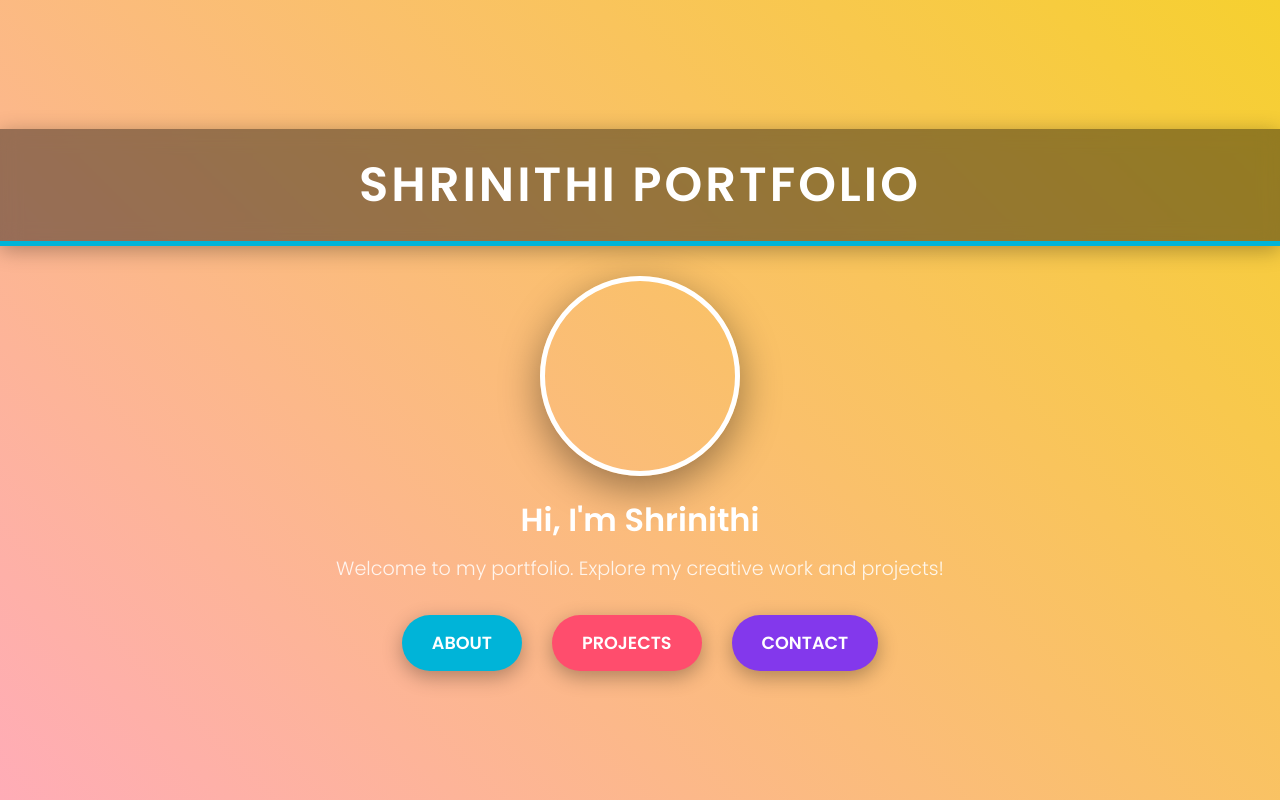
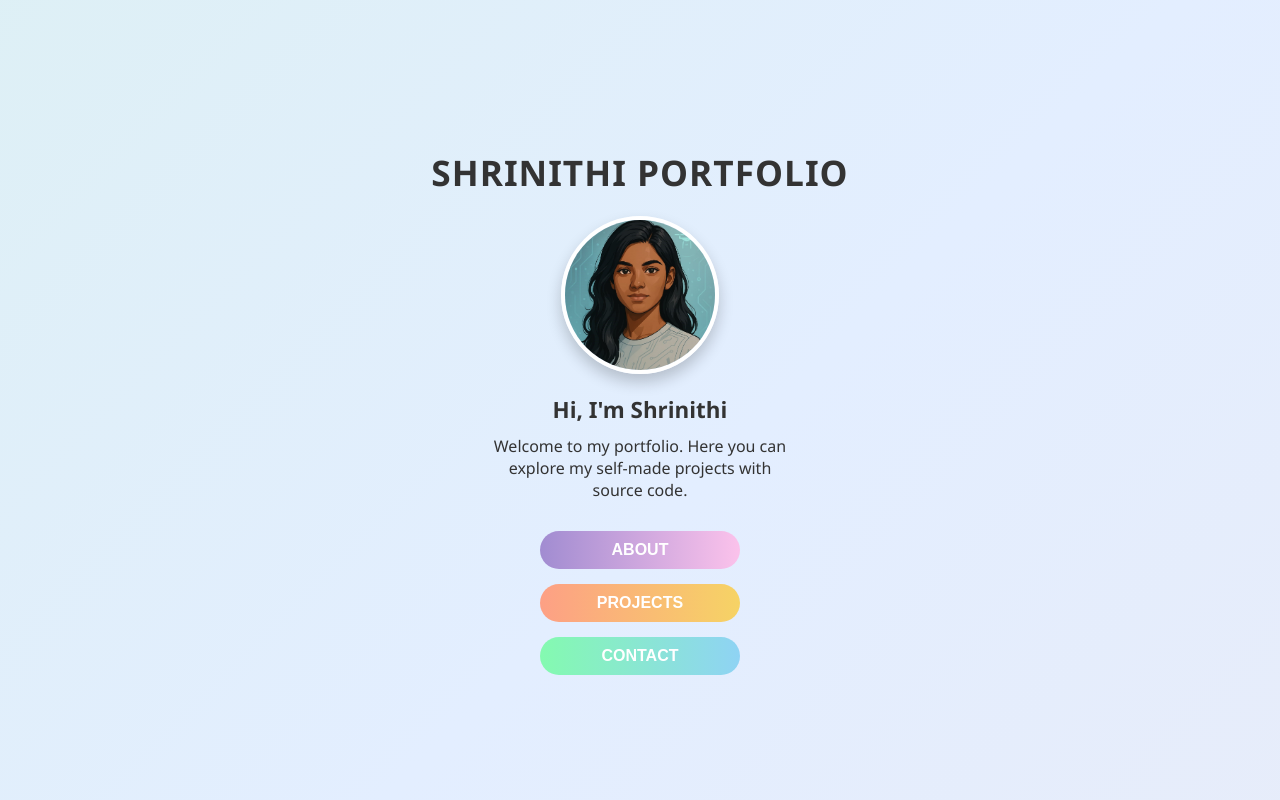
Before and after one commit to Shrinithipalaniappan8652/portfolio-shrinithi, a plain HTML site: page index.html in a window 1280 px wide. Drawn offline with Linux system fonts and the light colour scheme.

Commit message:
index.html

```diff
--- a/index.html
+++ b/index.html
@@ -2,206 +2,124 @@
 <html lang="en">
 <head>
   <meta charset="UTF-8" />
+  <meta name="viewport" content="width=device-width, initial-scale=1.0"/>
   <title>Shrinithi Portfolio</title>
-  <meta name="viewport" content="width=device-width, initial-scale=1.0" />
-  <link href="https://fonts.googleapis.com/css2?family=Poppins:wght@300;600&display=swap" rel="stylesheet" />
   <style>
-    * {
+    body {
       margin: 0;
-      padding: 0;
-      box-sizing: border-box;
-      font-family: 'Poppins', sans-serif;
+      font-family: 'Segoe UI', sans-serif;
+      background: linear-gradient(-45deg, #f3e7e9, #e3eeff, #d0f4de, #fde2e4);
+      background-size: 600% 600%;
+      animation: softAesthetic 20s ease infinite;
+      display: flex;
+      justify-content: center;
+      align-items: center;
+      min-height: 100vh;
+      text-align: center;
+      color: #333;
     }
 
-    body {
-      height: 100vh;
-      display: flex;
-      flex-direction: column;
-      align-items: center;
-      justify-content: center;
-      color: white;
-      background: linear-gradient(45deg, #ff7e5f, #feb47b);
-      background-size: 400% 400%;
-      animation: gradientAnimation 15s ease infinite;
+    @keyframes softAesthetic {
+      0% { background-position: 0% 50%; }
+      50% { background-position: 100% 50%; }
+      100% { background-position: 0% 50%; }
     }
 
-    @keyframes gradientAnimation {
-      0% { background: linear-gradient(45deg, #ff7e5f, #feb47b); }
-      50% { background: linear-gradient(45deg, #ffacb7, #f6d02f); }
-      100% { background: linear-gradient(45deg, #ff7e5f, #feb47b); }
+    .container {
+      padding: 20px;
     }
 
-    header {
-      width: 100%;
-      padding: 20px;
-      text-align: center;
-      font-size: 3rem;
-      font-weight: 700;
-      color: #fff;
-      text-transform: uppercase;
-      letter-spacing: 3px;
-      background: rgba(0, 0, 0, 0.4);
-      backdrop-filter: blur(10px);
-      box-shadow: 0 4px 20px rgba(0, 0, 0, 0.3);
-      animation: slideDown 1s ease forwards;
-      border-bottom: 5px solid #00b4d8;
+    .circle {
+      width: 150px;
+      height: 150px;
+      border-radius: 50%;
+      overflow: hidden;
+      margin: 20px auto;
+      border: 4px solid #fff;
+      box-shadow: 0 8px 15px rgba(0, 0, 0, 0.2);
     }
 
-    @keyframes slideDown {
-      0% { opacity: 0; transform: translateY(-40px); }
-      100% { opacity: 1; transform: translateY(0); }
+    .circle img {
+      width: 100%;
+      height: 100%;
+      object-fit: cover;
     }
 
-    .profile-pic {
-      width: 200px;
-      height: 200px;
-      border-radius: 50%;
-      margin: 30px auto 20px;
-      background: url('10.jpeg') center/cover no-repeat;
-      box-shadow: 0 12px 40px rgba(0, 0, 0, 0.4);
-      border: 5px solid #fff;
-      animation: popUp 1s ease-out forwards;
+    h1 {
+      font-size: 2.2em;
+      letter-spacing: 1px;
+      margin-bottom: 10px;
+      animation: fadeIn 2s ease-in-out;
     }
 
-    @keyframes popUp {
-      0% { transform: scale(0); opacity: 0; }
-      100% { transform: scale(1); opacity: 1; }
+    h2 {
+      font-size: 1.4em;
+      margin: 10px 0;
+      animation: fadeIn 2.5s ease-in-out;
     }
 
-    .info {
-      color: #fff;
-      text-align: center;
-      margin-bottom: 30px;
-      animation: fadeUp 1.2s ease-out forwards;
-    }
-
-    .info h2 {
-      font-size: 2rem;
-      font-weight: 600;
-      margin-bottom: 10px;
-    }
-
-    .info p {
-      font-size: 1.2rem;
-      font-weight: 300;
-      line-height: 1.6;
-      margin-top: 10px;
-      color: rgba(255, 255, 255, 0.85);
-    }
-
-    @keyframes fadeUp {
-      0% { opacity: 0; transform: translateY(30px); }
-      100% { opacity: 1; transform: translateY(0); }
+    p {
+      font-size: 1em;
+      max-width: 300px;
+      margin: 0 auto 30px;
+      animation: fadeIn 3s ease-in-out;
     }
 
     .buttons {
       display: flex;
-      gap: 30px;
-      animation: fadeUp 1.5s ease-out forwards;
-      justify-content: center;
-      flex-wrap: wrap;
+      flex-direction: column;
+      gap: 15px;
+      align-items: center;
+      animation: fadeIn 3.5s ease-in-out;
     }
 
     .buttons button {
-      padding: 15px 30px;
+      padding: 10px 30px;
       border: none;
-      border-radius: 40px;
+      border-radius: 30px;
+      font-size: 1em;
+      font-weight: bold;
+      color: white;
       cursor: pointer;
-      font-size: 1.1rem;
-      font-weight: 600;
-      color: #fff;
-      background: #00b4d8;
-      transition: all 0.3s ease;
-      box-shadow: 0 6px 20px rgba(0, 0, 0, 0.3);
-      text-transform: uppercase;
-    }
-
-    .buttons button:nth-child(2) {
-      background: #ff4d6d;
-    }
-
-    .buttons button:nth-child(3) {
-      background: #8338ec;
+      width: 200px;
+      transition: transform 0.3s ease;
     }
 
     .buttons button:hover {
-      transform: scale(1.1);
-      box-shadow: 0 8px 25px rgba(0, 0, 0, 0.4);
+      transform: scale(1.07);
     }
 
-    .buttons button:focus {
-      outline: none;
+    .about-btn {
+      background: linear-gradient(to right, #a18cd1, #fbc2eb);
     }
 
-    /* Responsive Design for smaller screens */
-    @media (max-width: 600px) {
-      header {
-        font-size: 2rem;
-        padding: 10px;
-      }
-
-      .profile-pic {
-        width: 150px;
-        height: 150px;
-      }
-
-      .info h2 {
-        font-size: 1.6rem;
-      }
-
-      .info p {
-        font-size: 1rem;
-      }
-
-      .buttons {
-        flex-direction: column;
-        gap: 20px;
-        align-items: center;
-      }
-
-      .buttons button {
-        width: 80%;
-        padding: 12px 20px;
-        font-size: 1rem;
-      }
+    .projects-btn {
+      background: linear-gradient(to right, #fda085, #f6d365);
     }
 
-    /* Additional media query for very small screens (mobile landscape) */
-    @media (max-width: 400px) {
-      header {
-        font-size: 1.8rem;
-      }
+    .contact-btn {
+      background: linear-gradient(to right, #84fab0, #8fd3f4);
+    }
 
-      .info h2 {
-        font-size: 1.4rem;
-      }
-
-      .info p {
-        font-size: 0.9rem;
-      }
-
-      .buttons button {
-        width: 100%;
-        padding: 12px;
-        font-size: 0.9rem;
-      }
+    @keyframes fadeIn {
+      from { opacity: 0; transform: translateY(20px); }
+      to { opacity: 1; transform: translateY(0); }
     }
   </style>
 </head>
 <body>
-  <header>Shrinithi Portfolio</header>
-
-  <div class="profile-pic"></div>
-
-  <div class="info">
+  <div class="container">
+    <h1>SHRINITHI PORTFOLIO</h1>
+    <div class="circle">
+      <img src="ss.jpeg" alt="Profile Picture" />
+    </div>
     <h2>Hi, I'm Shrinithi</h2>
-    <p>Welcome to my portfolio. Explore my creative work and projects!</p>
-  </div>
-
-  <div class="buttons">
-    <button onclick="window.location.href='about.html'">About</button>
-    <button onclick="window.location.href='projects.html'">Projects</button>
-    <button onclick="window.location.href='contact.html'">Contact</button>
+    <p>Welcome to my portfolio. Here you can explore my self-made projects with source code.</p>
+    <div class="buttons">
+      <button class="about-btn">ABOUT</button>
+      <button class="projects-btn">PROJECTS</button>
+      <button class="contact-btn">CONTACT</button>
+    </div>
   </div>
 </body>
 </html>
```
